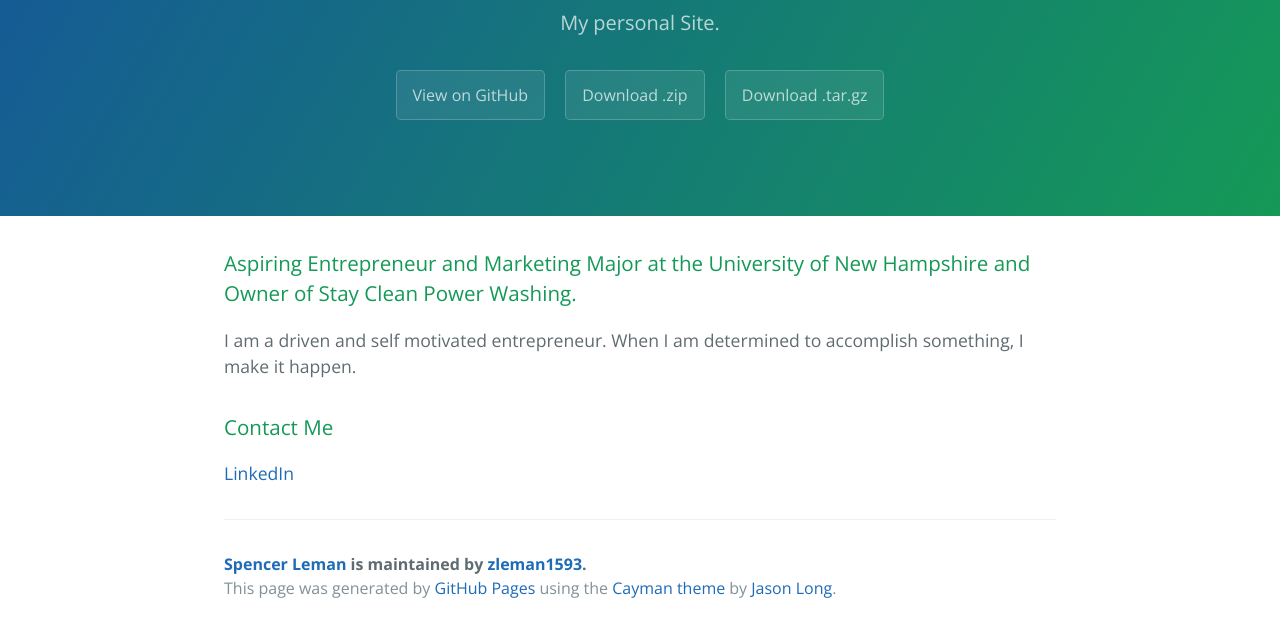
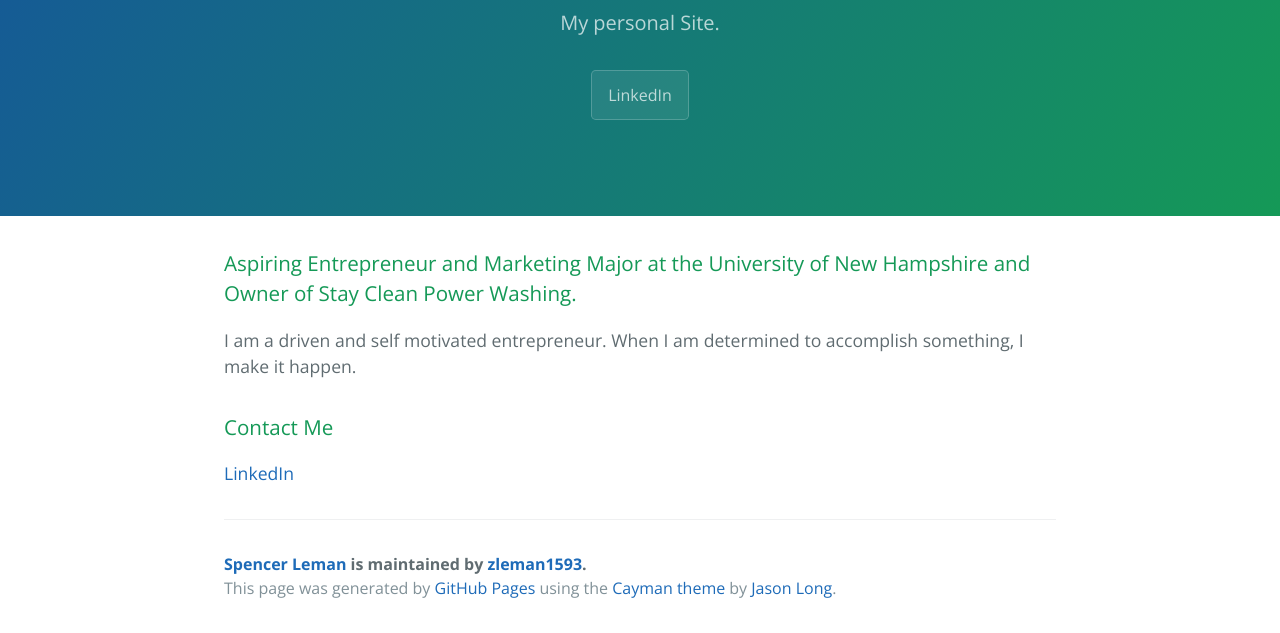
Before and after one commit to zleman1593/spencerSite, a plain HTML site: page index.html in a window 1280 px wide. Shown: the part 167-800 px from the top of the page. Drawn offline with nearby package versions, Linux system fonts and the light colour scheme.

Commit message:
deleted code

```diff
--- a/index.html
+++ b/index.html
@@ -13,9 +13,9 @@
     <section class="page-header">
       <h1 class="project-name">Spencer Leman</h1>
       <h2 class="project-tagline">My personal Site.</h2>
-      <a href="https://github.com/zleman1593/spencerSite" class="btn">View on GitHub</a>
-      <a href="https://github.com/zleman1593/spencerSite/zipball/master" class="btn">Download .zip</a>
-      <a href="https://github.com/zleman1593/spencerSite/tarball/master" class="btn">Download .tar.gz</a>
+
+      <a href="https://www.linkedin.com/in/spencerleman" class="btn">LinkedIn</a>
+
     </section>
 
     <section class="main-content">
```
